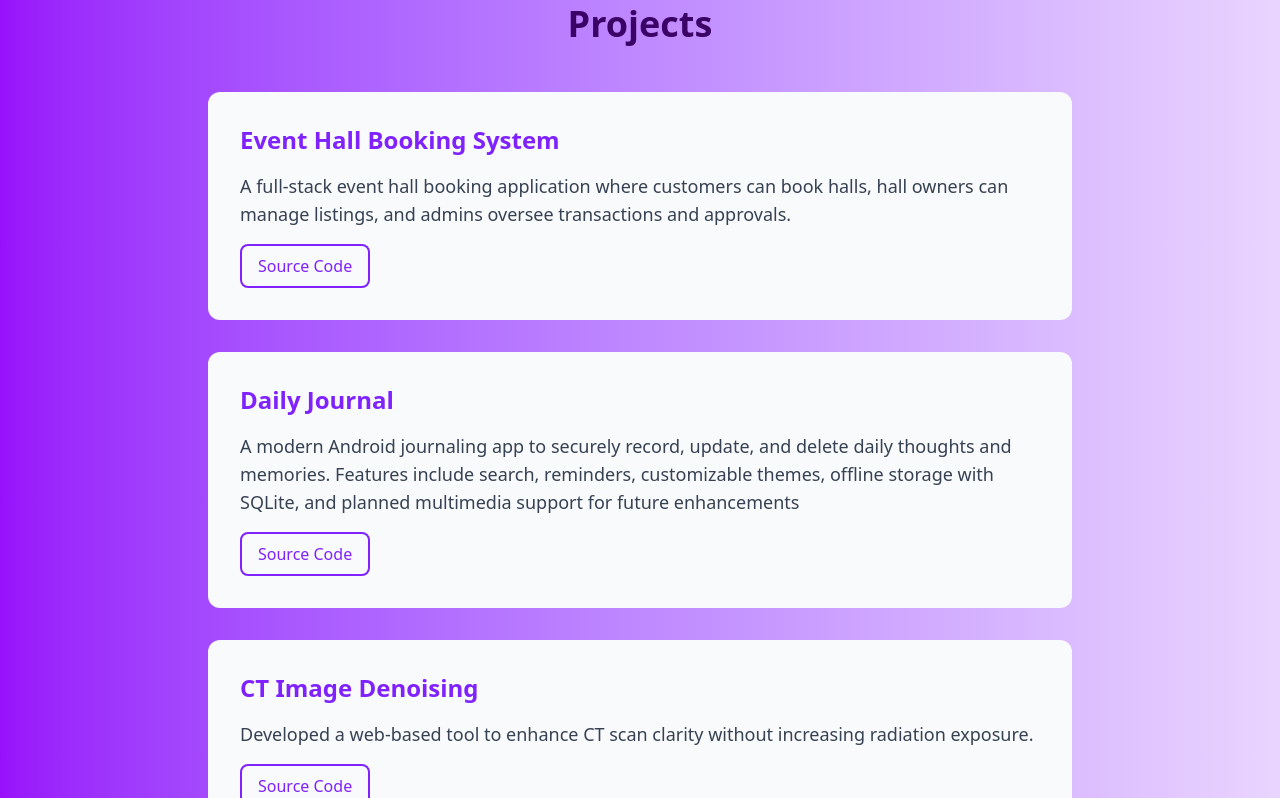
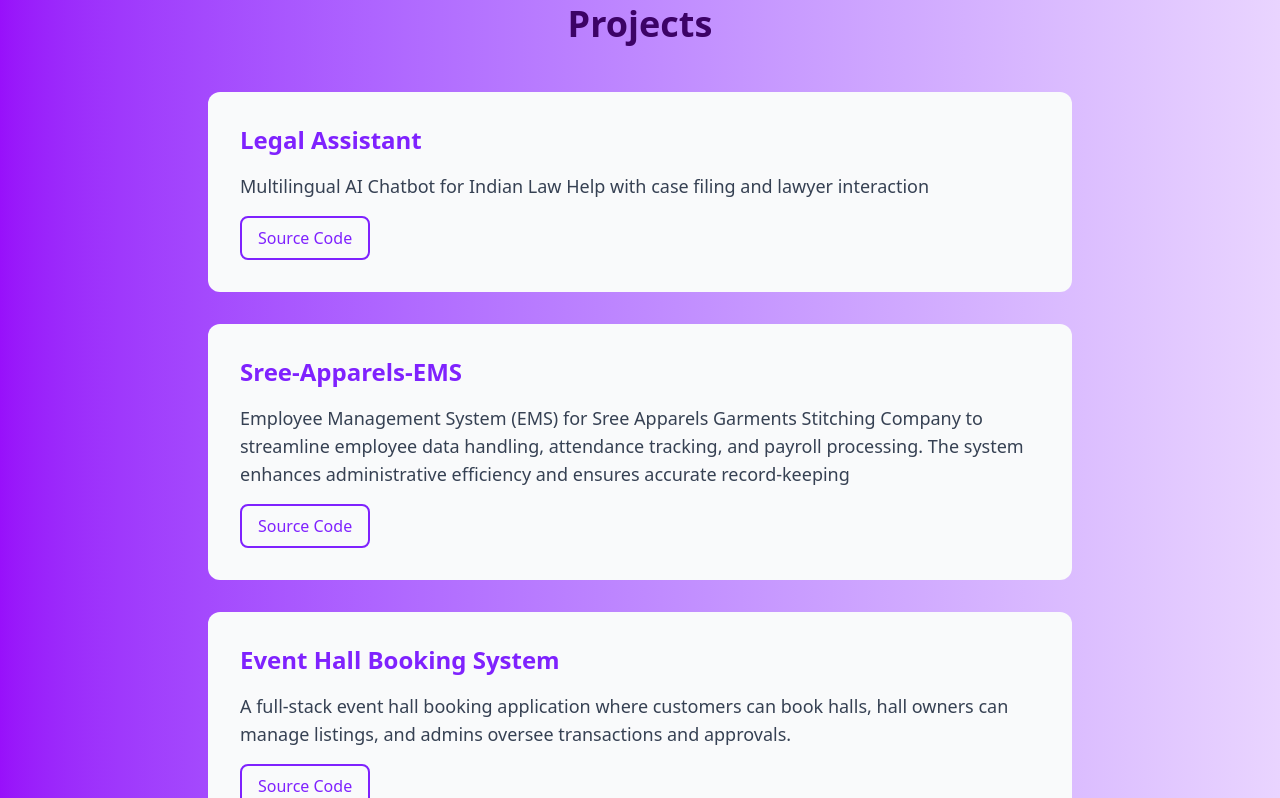
Before and after one commit to Sk1kavi/my-portfolio, a React (Vite) app: page / in a window 1280 px wide. Shown: the part 7120-7918 px from the top of the page. Built offline with nearby package versions, Linux system fonts and the light colour scheme.

Commit message:
Updated projects

```diff
--- a/src/pages/Projects.jsx
+++ b/src/pages/Projects.jsx
@@ -2,6 +2,16 @@ import { motion } from "framer-motion";
 
 const Projects = () => {
   const projects = [
+    {
+      title: "Legal Assistant",
+      description: "Multilingual AI Chatbot for Indian Law Help with case filing and lawyer interaction",
+      repo: "https://github.com/Sk1kavi/Legal-Assistant"
+    },
+    {
+      title: "Sree-Apparels-EMS",
+      description: "Employee Management System (EMS) for Sree Apparels Garments Stitching Company to streamline employee data handling, attendance tracking, and payroll processing. The system enhances administrative efficiency and ensures accurate record-keeping",
+      repo: "https://github.com/Sk1kavi/Sree-Apparels-EMS_Server"
+    },
     {
       title: "Event Hall Booking System",
       description: "A full-stack event hall booking application where customers can book halls, hall owners can manage listings, and admins oversee transactions and approvals.",
```
